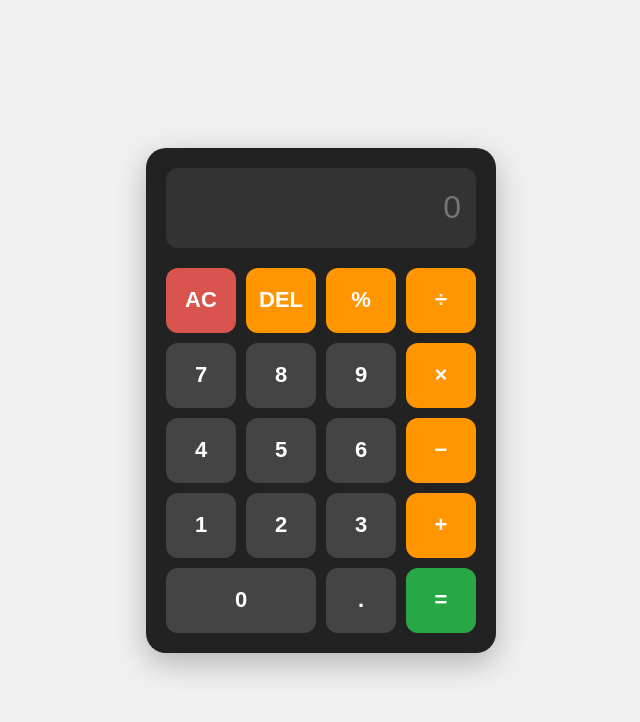
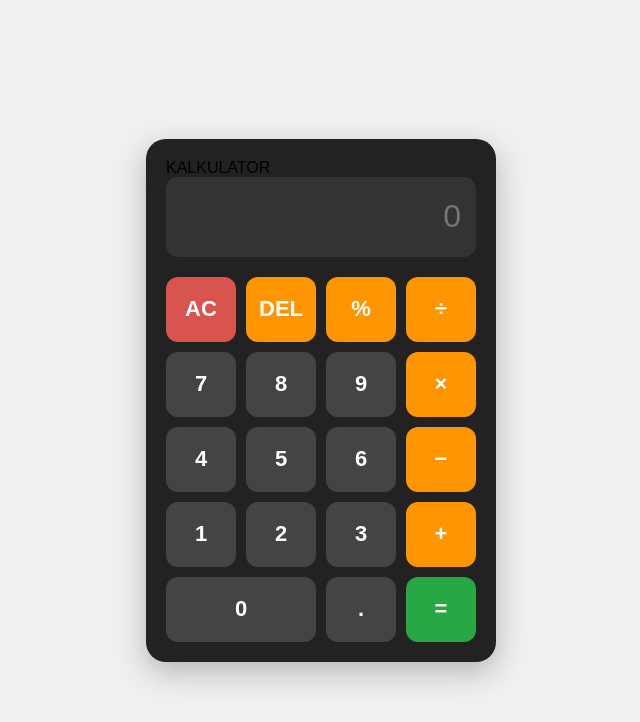
Before and after one commit to doweljay/KALKULATOR, a plain HTML site: page index.html in a window 1280 px wide. Shown: the whole page, without its empty margins (319-959 px from the left). Drawn offline with Linux system fonts and the light colour scheme.

Commit message:
Update index.html

```diff
--- a/index.html
+++ b/index.html
@@ -14,14 +14,20 @@
     <div class="calculator">
 
         <div class="display">
+
+            <div class="display-title">KALKULATOR</div>
+
             <input
                 type="text"
                 id="display"
                 readonly
                 placeholder="0"
             >
+
         </div>
-          <audio id="lifetimeSong" src="pk.mp3"></audio>
+
+        <audio id="lifetimeSong" src="pk.mp3"></audio>
+
         <div class="buttons">
 
             <button class="clear" onclick="clearDisplay()">AC</button>
@@ -55,4 +61,3 @@
     <script src="script.js"></script>
 
 </body>
-</html>
```
